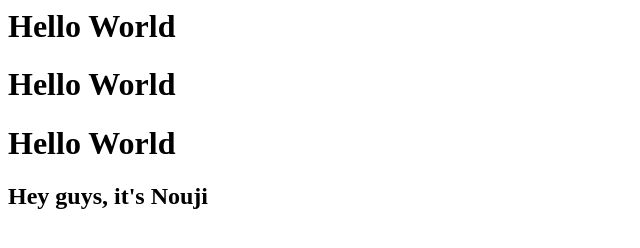
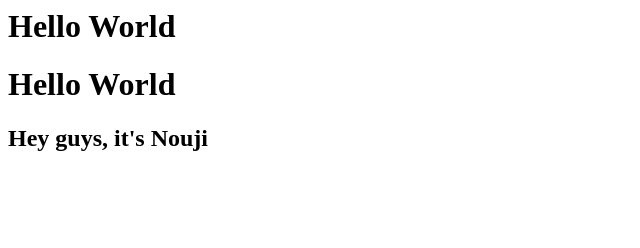
Before and after one commit to sarasarsoura/web_project, a plain HTML site: page index.html in a window 1280 px wide. Shown: the whole page, without its empty margins (0-640 px from the left). Drawn offline with Linux system fonts and the light colour scheme.

Commit message:
Revert "third commit"
This reverts commit bc4d7a2f22986018820349be3d0f40847ccf0980.

```diff
--- a/index.html
+++ b/index.html
@@ -1,4 +1,2 @@
 <h1>Hello World</h1>
-<h1>Hello World</h1>
-<h1>Hello World</h1>
-<h2>Hey guys, it's Nouji</h2>
+<h1>Hello World</h1><h2>Hey guys, it's Nouji</h2>
```
